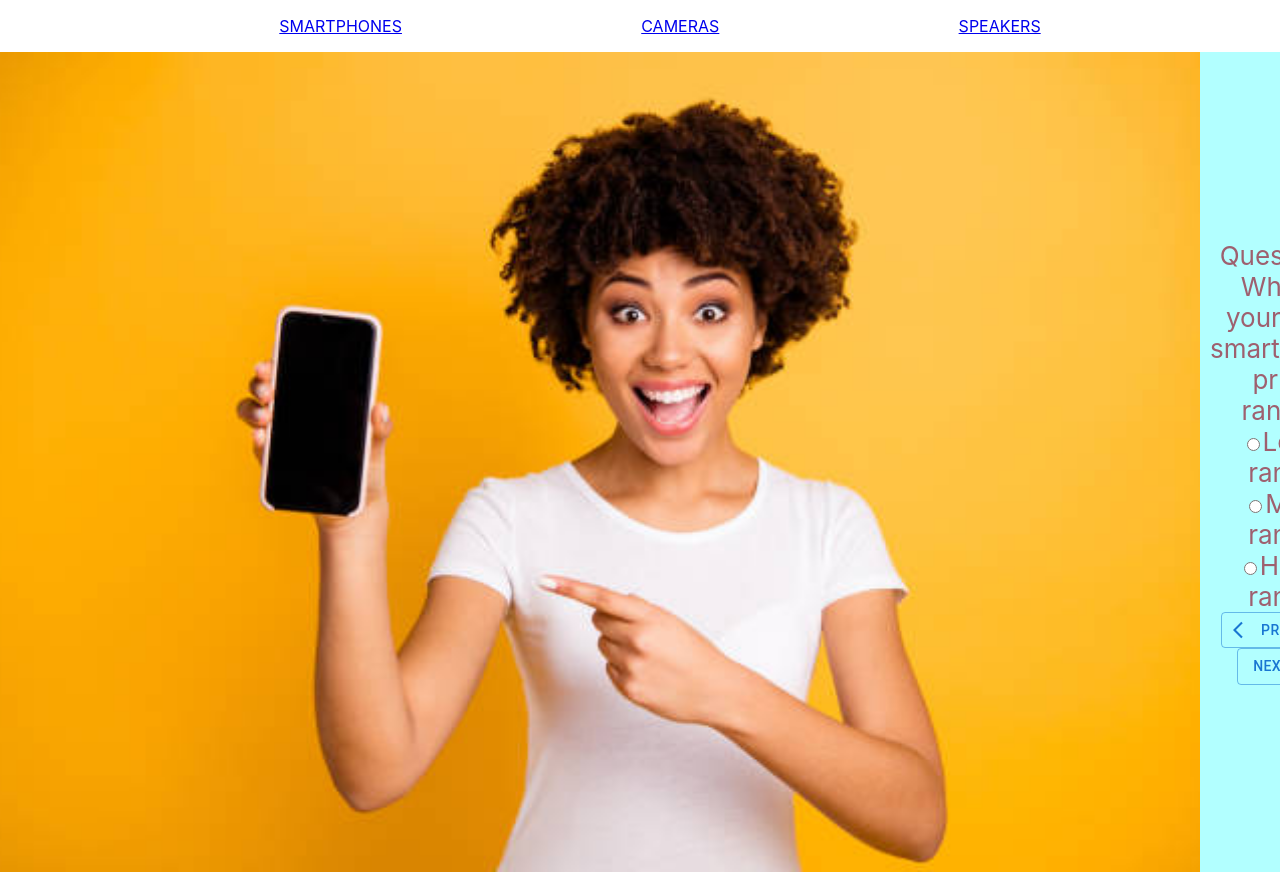
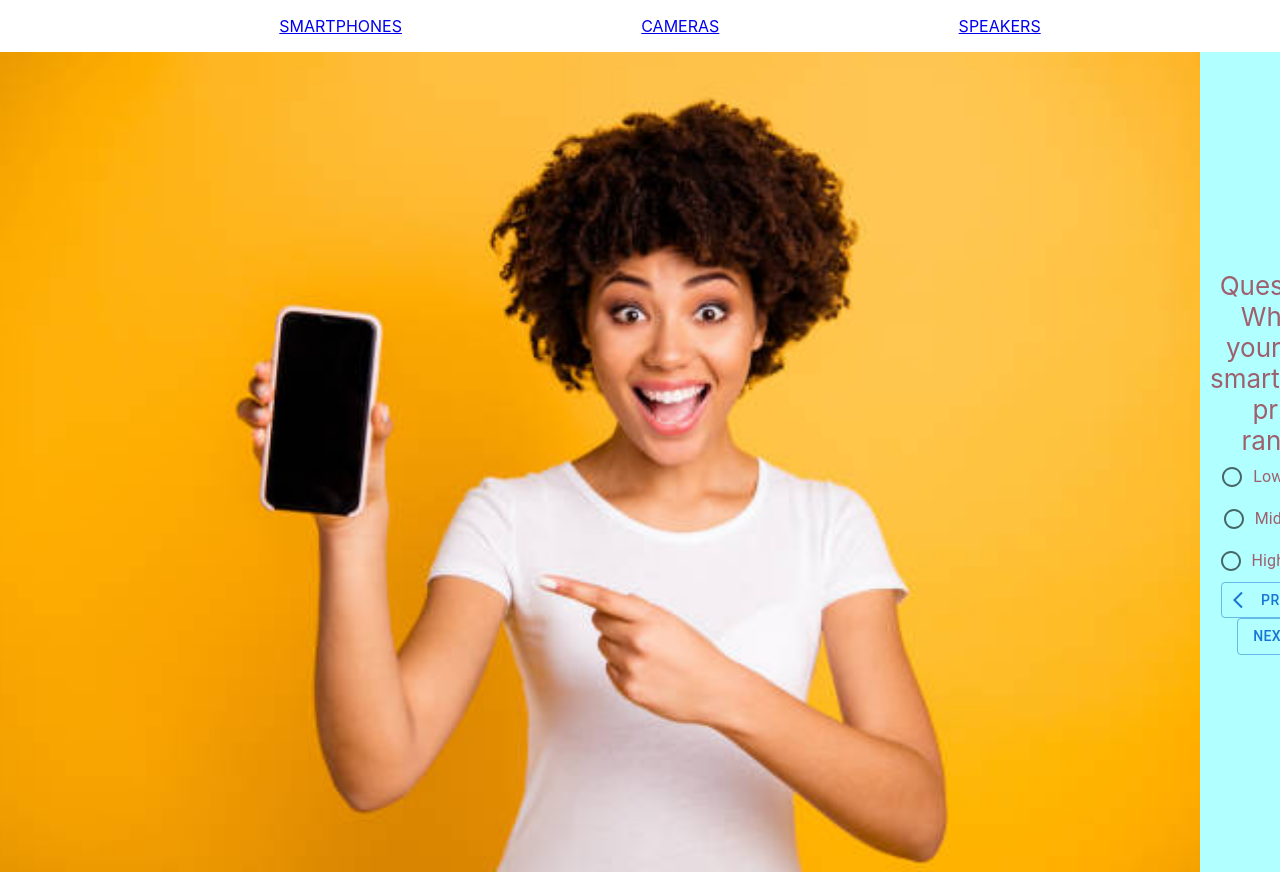
Before and after one commit to e2heidari/find-my-phone, a React (Create React App) app: page /smartphones in a window 1280 px wide. Shown: the top 872 px of the page. Built offline with nearby package versions, Linux system fonts and the light colour scheme.

Commit message:
add radio button from material UI

```diff
--- a/src/components/Smartphones/Option.js
+++ b/src/components/Smartphones/Option.js
@@ -1,15 +1,19 @@
+import Radio from "@mui/material/Radio";
+import FormControlLabel from "@mui/material/FormControlLabel";
+
 const Option = ({ commonName, value, onChange, checked }) => {
   return (
     <div>
-      <input
+      <FormControlLabel
+        control={<Radio />}
         type="radio"
         value={value}
         id={value}
         checked={checked}
         onChange={onChange}
         name={commonName}
+        label={value}
       />
-      <label htmlFor={value}>{value}</label>
     </div>
   );
 };
--- a/src/components/Smartphones/Smartphones.js
+++ b/src/components/Smartphones/Smartphones.js
@@ -12,6 +12,7 @@ import Button from "@mui/material/Button";
 import ArrowBackIosIcon from "@mui/icons-material/ArrowBackIos";
 import DoneIcon from "@mui/icons-material/Done";
 import smartphonePage from "../../picture of phones/smartphonePage.jpg";
+import RadioGroup from "@mui/material/RadioGroup";
 
 function Smartphones() {
   const history = useHistory();
@@ -60,7 +61,7 @@ function Smartphones() {
       <Form>
         Question {current + 1}
         <Question question={questions[current].question} />
-        <div>{optionComponent}</div>
+        <RadioGroup name="radio-buttons-group">{optionComponent}</RadioGroup>
         <div>
           <Button
             onClick={() => (current - 1 >= 0 ? setCurrent(current - 1) : null)}
```
